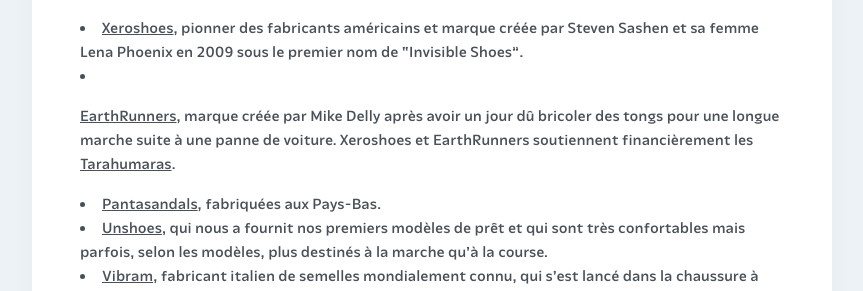
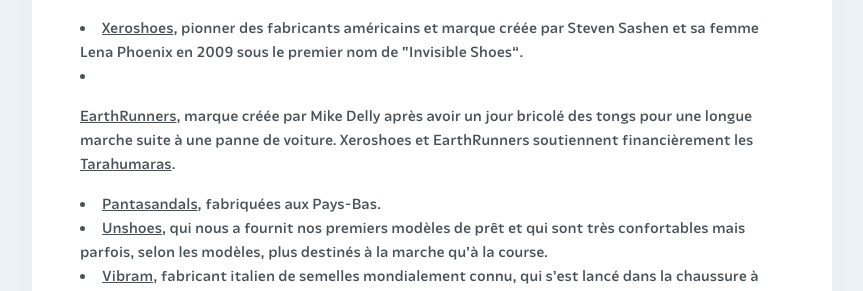
Before and after one commit to courirpaleo/courirpaleo.github.io, a Jekyll site: the page built from _pages/ressources.md, in a window 1280 px wide and 900 px high, scrolled down 7847 px. Shown: the part 155-446 px from the top of the window, without its empty margins (208-1071 px from the left). Built offline with Jekyll 4.4.1, drawn with Linux system fonts in a browser that asks for light colours; some web fonts are replaced.

Commit message:
Update ressources.md

```diff
--- a/_pages/ressources.md
+++ b/_pages/ressources.md
@@ -80,7 +80,7 @@
 
 Plusieurs marques de sandales et de chaussures minimalistes existent et notamment&nbsp;:
 - [Xeroshoes](https://xeroshoes.com/xero-shoes-story), pionner des fabricants américains et marque créée par Steven Sashen et sa femme Lena Phoenix en 2009 sous le premier nom de "Invisible Shoes".
-- [EarthRunners](https://www.earthrunners.com/pages/about-us), marque créée par Mike Delly après avoir un jour dû bricoler des tongs pour une longue marche suite à une panne de voiture.
+- [EarthRunners](https://www.earthrunners.com/pages/about-us), marque créée par Mike Delly après avoir un jour bricolé des tongs pour une longue marche suite à une panne de voiture.
 Xeroshoes et EarthRunners soutiennent financièrement les [Tarahumaras](https://fr.wikipedia.org/wiki/Tarahumaras).
 
 - [Pantasandals](https://pantasandals.com/fr), fabriquées aux Pays-Bas.
```
